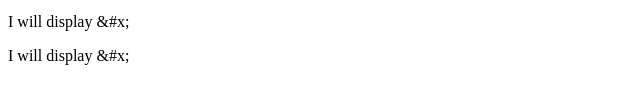
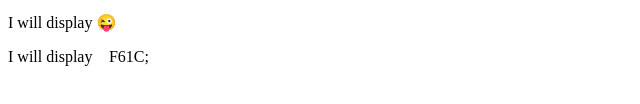
Before and after one commit to srimjhim700/new-Rimjhim, a plain HTML site: page index.html in a window 1280 px wide. Shown: the part 666-770 px from the top of the page, 0-640 px from the left. Drawn offline with Linux system fonts and the light colour scheme.

Commit message:
Update index.html

```diff
--- a/index.html
+++ b/index.html
@@ -1,5 +1,5 @@
 <h1>This is a file.</h1>
 <p style="font-size:100px">&#128540;</p>
 <img src="https://www.gstatic.com/android/keyboard/emojikitchen/20230301/u1f637/u1f637_u1f60e.png/">
-<p>I will display &#x;</p>
-<p>I will display &#x;</p>
+<p>I will display &#128540;</p>
+<p>I will display &#01F61C;</p>
```
